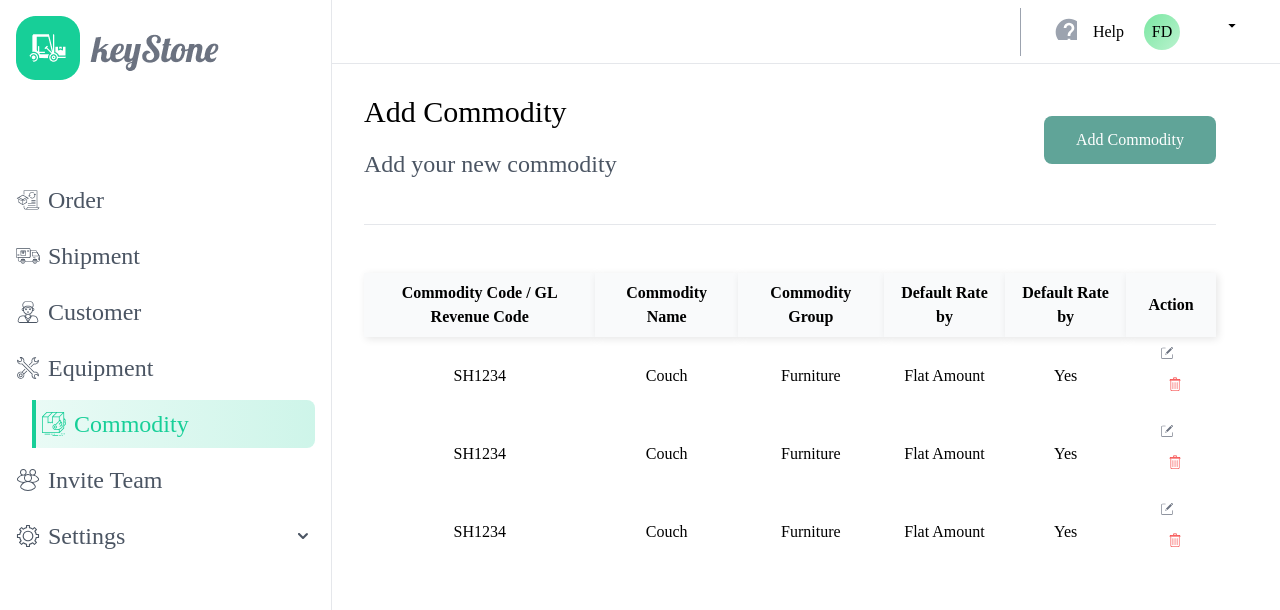
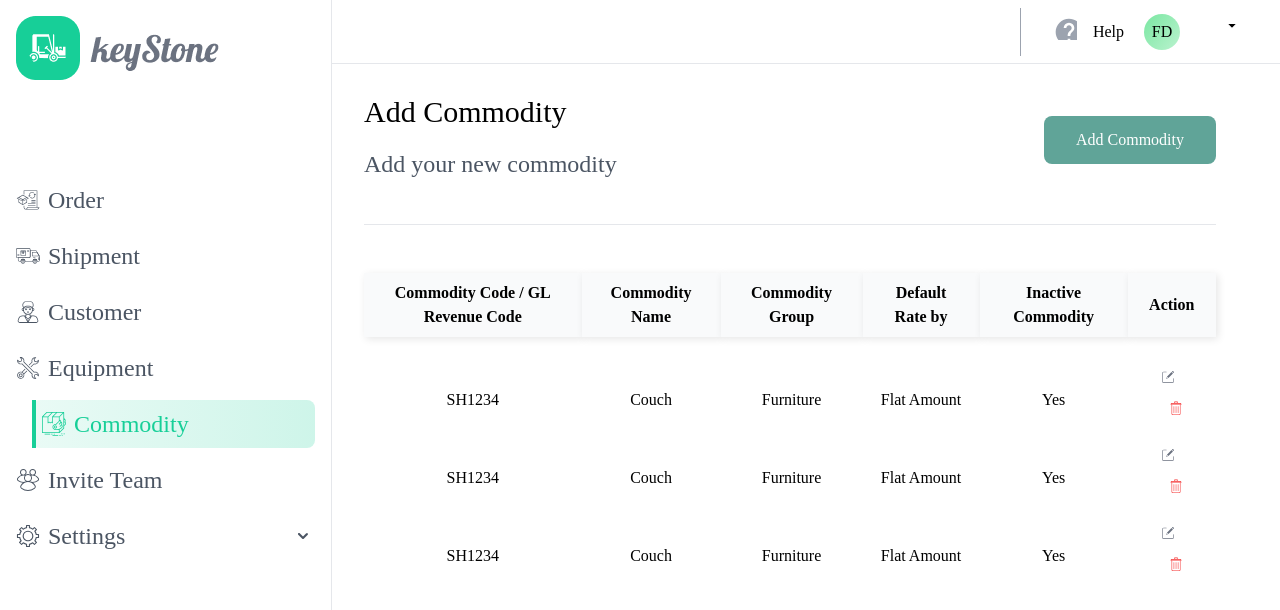
Before and after one commit to FahadInam/keystone-react, a React (Create React App) app: page /commodity in a window 1280 px wide. Shown: the top 610 px of the page. Built offline with nearby package versions, Linux system fonts and the light colour scheme.

Commit message:
more table chnages

```diff
--- a/src/components/NavComponents/Commodity.js
+++ b/src/components/NavComponents/Commodity.js
@@ -28,7 +28,7 @@ function Commodity() {
   const [selectedCommodityGroup, setSelectedCommodityGroup] = useState('');
   const [selectedDefaultRate, setSelectedDefaultRate] = useState('');
 
-  const headers = ['Commodity Code / GL Revenue Code', 'Commodity Name', 'Commodity Group' , 'Default Rate by', 'Default Rate by', 'Action' ];
+  const headers = ['Commodity Code / GL Revenue Code', 'Commodity Name', 'Commodity Group' , 'Default Rate by', 'Inactive Commodity', 'Action' ];
   const data = [
     { CommodityCode: 'SH1234', CommodityName: 'Couch', CommodityGroup: 'Furniture', DefaultRateby: 'Flat Amount' , InactiveCommodity: 'Yes'   },
     { CommodityCode: 'SH1234', CommodityName: 'Couch', CommodityGroup: 'Furniture', DefaultRateby: 'Flat Amount' , InactiveCommodity: 'Yes'  },
--- a/src/components/Table/DynamicTable.js
+++ b/src/components/Table/DynamicTable.js
@@ -4,9 +4,9 @@ import TableRow from '../Table/TableRow';
 
 const DynamicTable = ({ headers, data }) => {
   return (
-    <table className="table-auto w-full">
+    <table className="table-auto w-full table-custom">
       <TableHeader headers={headers} />
-      <tbody>
+      <tbody className="space-y-2">
         {data.map((row, index) => (
           <TableRow key={index} row={row} />
         ))}
--- a/src/components/Table/TableHeader.js
+++ b/src/components/Table/TableHeader.js
@@ -5,7 +5,7 @@ const TableHeader = ({ headers }) => {
     <thead>
       <tr>
         {headers.map((header, index) => (
-          <th key={index} className="px-4 py-2 commodity_table text-base h-12 ">
+          <th key={index} className="px-4 py-2 commodity_table text-base h-12 font-semibold">
             {header}
           </th>
         ))}
--- a/src/components/Table/TableRow.js
+++ b/src/components/Table/TableRow.js
@@ -13,7 +13,7 @@ const TableRow = ({ row }) => {
         console.log('Delete clicked', row);
       };
       return (
-        <tr>
+        <tr >
           {Object.values(row).map((value, index) => (
             <td key={index} className=" px-4 py-2  text-center">
               {value}
--- a/src/index.css
+++ b/src/index.css
@@ -253,3 +253,6 @@ border-radius: 8px;
   background: #F9FAFB;
 box-shadow: 2px 2px 8px rgba(0, 0, 0, 0.1);
 }
+.table-custom tbody tr:first-child td {
+  padding-top: 2rem; /* Adjust this value to your desired spacing */
+}
```
